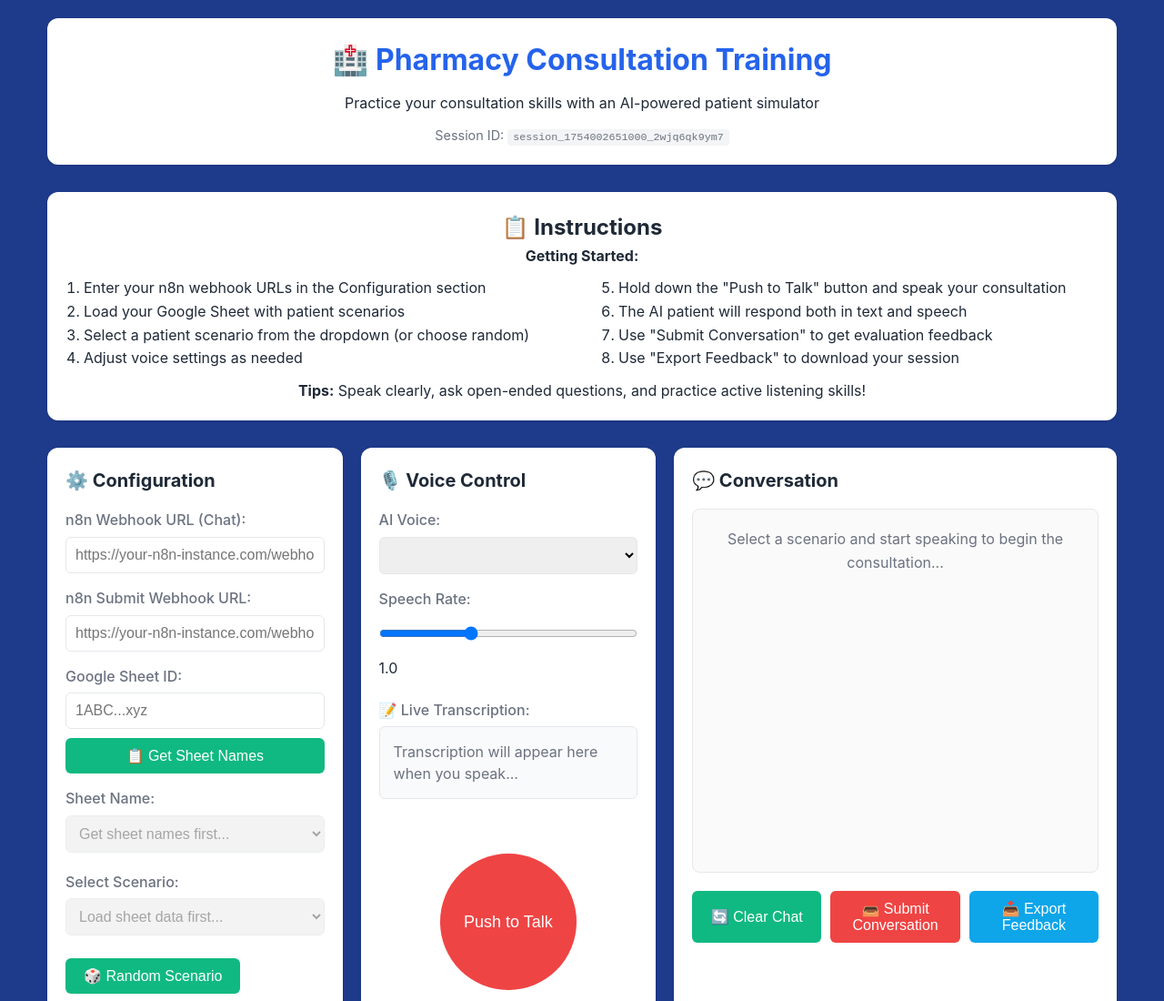
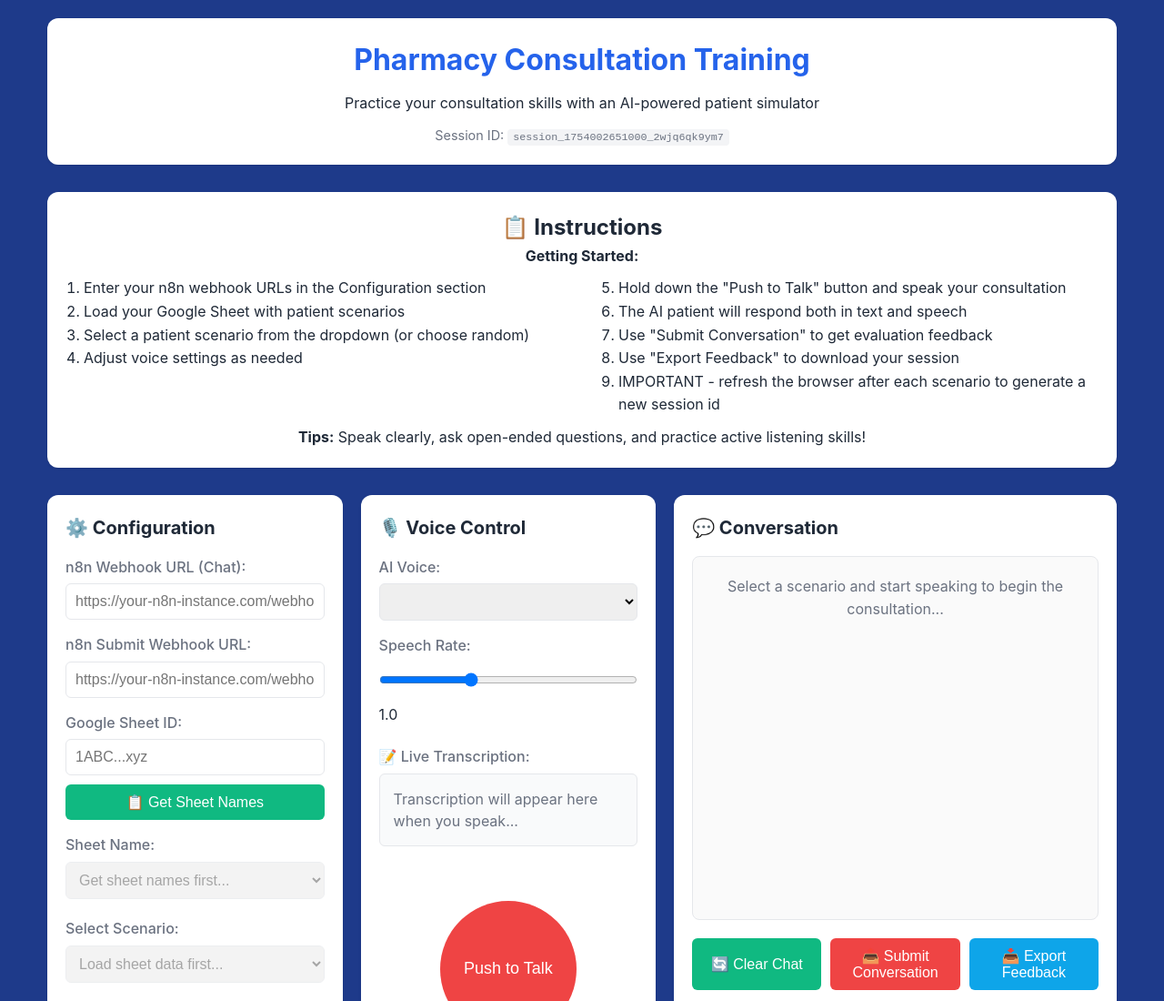
Before and after one commit to bap04223/Pharmacy_consultation_tool, a plain HTML site: page index.html in a window 1280 px wide. Shown: the top 1100 px of the page at 91% size. Drawn offline with Linux system fonts and the light colour scheme.

Commit message:
Update index.html

```diff
--- a/index.html
+++ b/index.html
@@ -316,7 +316,7 @@
     <div class="container">
         <!-- Header section with title and description -->
         <div class="header">
-            <h1>🏥 Pharmacy Consultation Training</h1>
+            <h1>Pharmacy Consultation Training</h1>
             <p>Practice your consultation skills with an AI-powered patient simulator</p>
         </div>
 
@@ -336,6 +336,7 @@
                     <li>The AI patient will respond both in text and speech</li>
                     <li>Use "Submit Conversation" to get evaluation feedback</li>
                     <li>Use "Export Feedback" to download your session</li>
+                    <li>IMPORTANT - refresh the browser after each scenario to generate a new session id</li>
                 </ol>
             </div>
             <p><strong>Tips:</strong> Speak clearly, ask open-ended questions, and practice active listening skills!</p>
```
